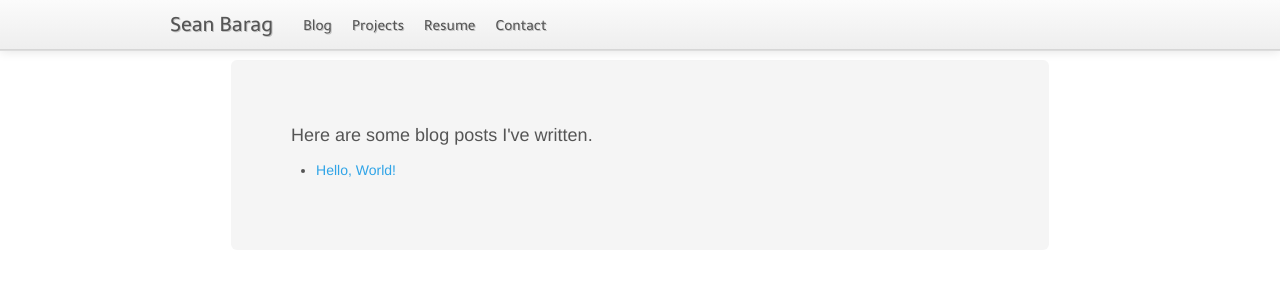
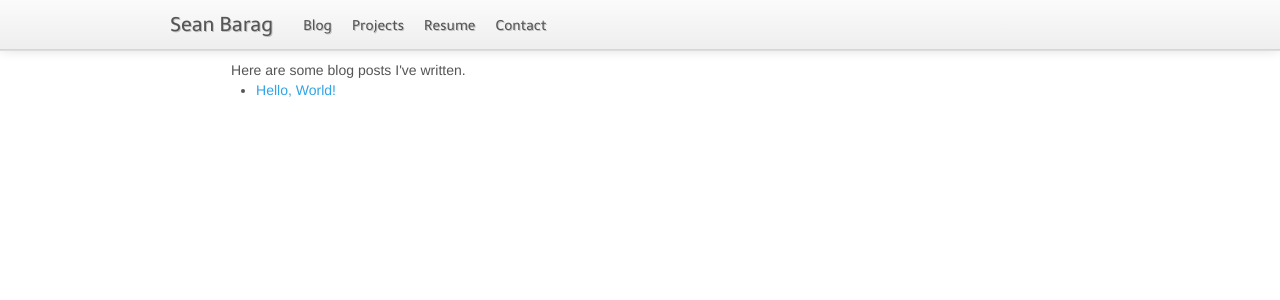
Before and after one commit to sjbarag/sjbarag.github.com, a Jekyll site: the page built from blog.html, in a window 1280 px wide. Shown: the top 300 px of the page. Built offline with Jekyll 4.4.1, drawn with Linux system fonts in a browser that asks for light colours; nearby versions of some CDN libraries; library files that are not in the unit come from our copies; Markdown is read by kramdown in place of the engine named in the settings.

Commit message:
Remove hero unit and unnecessary <p>

```diff
--- a/_layouts/blog.html
+++ b/_layouts/blog.html
@@ -45,11 +45,7 @@
 		<div class="container-fluid">
 			<div class="row-fluid">
 				<div class="span8 offset2">
-					<div class="hero-unit">
-						<p>
-							{{ content }}
-						</p>
-					</div> <!-- /hero-unit -->
+					{{ content }}
 				</div> <!-- /span8 -->
 			</div> <!-- /row-fluid -->
 		</div> <!-- /container-fluid -->
```
